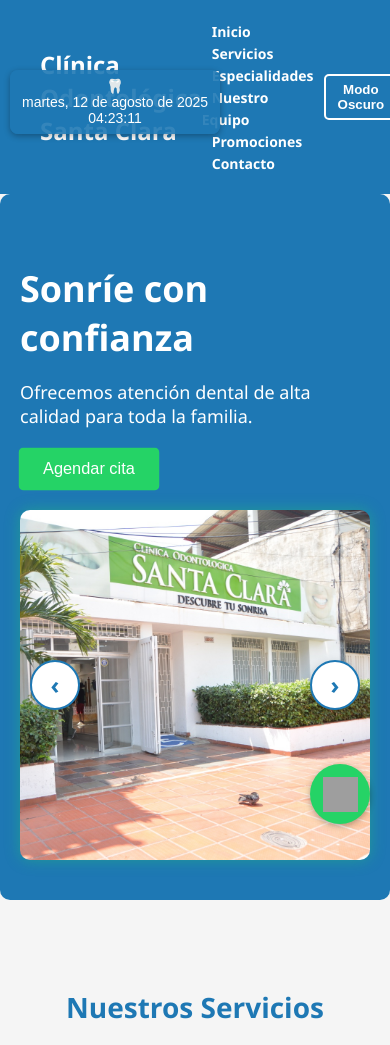
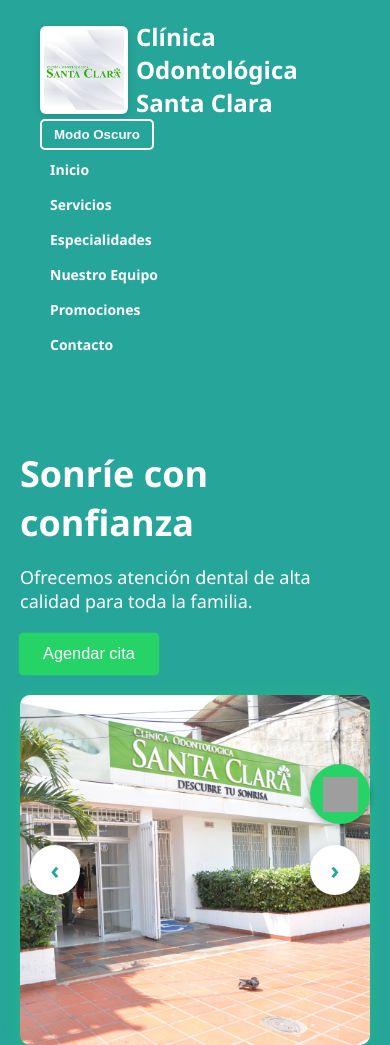
Before and after one commit to jrojasprada758-source/Pagina-web-clinica-odontologica-santa-clara, a plain HTML site: page index.html in a window 390 px wide. Shown: the top 1045 px of the page. Drawn offline with Linux system fonts and the light colour scheme; grey boxes are pictures that could not be loaded.

Commit message:
Clinica odontologica santa clara

```diff
--- a/index.html
+++ b/index.html
@@ -9,16 +9,16 @@
       body {
         margin: 0;
         font-family: 'Segoe UI', sans-serif;
-        background-color: #f5f5f5;
+        background-color: #26a69a;
         color: #333;
         transition: background-color 0.3s ease, color 0.3s ease;
       }
       body.dark {
         background-color: #121212;
-        color: #ddd;
+        color: white;
       }
       header {
-        background-color: #1E78B4;
+        background-color: #26a69a;
         color: white;
         padding: 20px 40px;
         display: flex;
@@ -63,7 +63,7 @@
       #darkModeToggle:hover,
       #darkModeToggle:focus {
         background-color: white;
-        color: #1E78B4;
+        color: #26a69a;
         outline: none;
       }
       body.dark #darkModeToggle {
@@ -83,7 +83,7 @@
         justify-content: space-between;
         padding: 100px 150px;
         position: relative;
-        background-color: #1E78B4;
+        background-color: #26a69a;
         border-radius: 10px;
         overflow: hidden;
         color: white;
@@ -185,8 +185,8 @@
           transform 0.3s ease,
           box-shadow 0.3s ease;
         z-index: 20;
-        border: 2px solid #1E78B4;
-        color: #1E78B4;
+        border: 2px solid white;
+        color: #26a69a;
         font-weight: bold;
         font-size: 24px;
         line-height: 1;
@@ -222,12 +222,12 @@
         transition: color 0.3s ease;
       }
       body.dark .section h3 {
-        color: #8ac8f9;
+        color: #000000;
       }
       .section h3 {
         font-size: 28px;
         margin-bottom: 30px;
-        color: #1E78B4;
+        color: #000000;
       }
       .services, .specialists {
         display: flex;
@@ -262,7 +262,7 @@
       }
       .card h4 {
         margin: 10px 0;
-        color: #1E78B4;
+        color: #555;
       }
       body.dark .card h4 {
         color: #8ac8f9;
@@ -406,31 +406,6 @@
         outline: none;
       }
 
-      /* WIDGET FECHA Y HORA */
-      #widget-hora {
-        position: fixed;
-        top: 70px;
-        left: 10px;
-        background-color: rgba(30, 120, 180, 0.9);
-        color: white;
-        padding: 8px 12px;
-        border-radius: 8px;
-        font-family: Arial, sans-serif;
-        font-size: 14px;
-        box-shadow: 0 2px 6px rgba(0,0,0,0.3);
-        z-index: 9999;
-        text-align: center;
-        user-select: none;
-        transition: background-color 0.3s ease, color 0.3s ease;
-      }
-      body.dark #widget-hora {
-        background-color: rgba(15, 74, 109, 0.9);
-        color: #b0d4f1;
-      }
-      #widget-hora span {
-        display: block;
-      }
-
       /* Responsive */
       @media (max-width: 768px) {
         nav {
@@ -471,13 +446,44 @@
           box-shadow: 0 4px 12px rgba(0,0,0,0.2);
         }
       }
+/* Ajuste solo para móviles: menú debajo del título y a la izquierda */
+@media (max-width: 768px) {
+  header {
+    flex-direction: column;
+    align-items: flex-start;
+  }
+  header nav {
+    order: 1;
+    margin-top: 5px;
+    margin-left: 0;
+    display: flex;
+    flex-direction: column; /* hace que los enlaces bajen uno debajo del otro */
+    gap: 6px; /* espacio entre enlaces */
+  }
+  header nav a {
+    display: block;
+    font-size: 14px;
+    color: white;
+    text-decoration: none;
+  }
+  header h1 {
+    order: 0;
+  }
+}
+
+</style>
+
     </style>
   </head>
   <body>
 
     <header>
 
-      <h1>Clínica Odontológica Santa Clara</h1>
+  <div class="logo-title">
+  <img src="logo.png" alt="Logo Clínica Odontológica Santa Clara" class="logo-img">
+  <h1>Clínica Odontológica Santa Clara</h1>
+</div>
+
       <nav>
         <a href="#">Inicio</a>
         <a href="#">Servicios</a>
@@ -588,11 +594,7 @@
       </div>
     </div>
 
-    <div id="widget-hora" aria-live="polite" aria-atomic="true" aria-label="Fecha y hora actuales">
-      🦷
-      <span id="fecha"></span>
-      <span id="hora"></span>
-    </div>
+
 
     <script>
       // Modo oscuro toggle
@@ -667,18 +669,7 @@
         }, 1500);
       }
 
-      // Widget fecha y hora
-      function actualizarHoraFecha() {
-        const fechaEl = document.getElementById("fecha");
-        const horaEl = document.getElementById("hora");
-        const ahora = new Date();
-        const opcionesFecha = { weekday: 'long', year: 'numeric', month: 'long', day: 'numeric' };
-        fechaEl.textContent = ahora.toLocaleDateString('es-ES', opcionesFecha);
-        const hora = ahora.toLocaleTimeString('es-ES', { hour: '2-digit', minute: '2-digit', second: '2-digit' });
-        horaEl.textContent = hora;
-      }
-      setInterval(actualizarHoraFecha, 1000);
-      actualizarHoraFecha();
+
 
       // Slider imágenes con transición y flechas
       const images = ['dentista.jpg', 'dentista2.jpg', 'dentista3.jpg'];
@@ -875,9 +866,37 @@
 </section>
 
 <style>
+
+/* Estilo logo + título */
+.logo-title {
+  display: flex;
+  align-items: center;
+  gap: 10px;
+}
+
+.logo-title .logo-img {
+  height: 70px; /* altura profesional */
+  width: auto;
+  object-fit: contain;
+  border-radius: 6px; /* esquinas suaves */
+  background: white; /* contraste elegante */
+  padding: 4px;
+  box-shadow: 0 2px 8px rgba(0,0,0,0.15); /* sombra sutil */
+}
+
+/* En móviles: logo más pequeño */
+@media (max-width: 768px) {
+  .logo-title {
+    gap: 8px;
+  }
+  .logo-title .logo-img {
+    height: 80px;
+  }
+}
+
 .form-section {
   padding: 30px;
-  background: #fff;
+  background: #26a69a;
 }
 .form-container {
   display: flex;
@@ -933,7 +952,7 @@
   font-size: 0.9rem;
 }
 .submit-btn:hover {
-  background-color: #004080;
+  background-color: #26a69a;
 }
 .form-right {
   flex: 1;
```
Also changed, not shown: logo.png (added).
